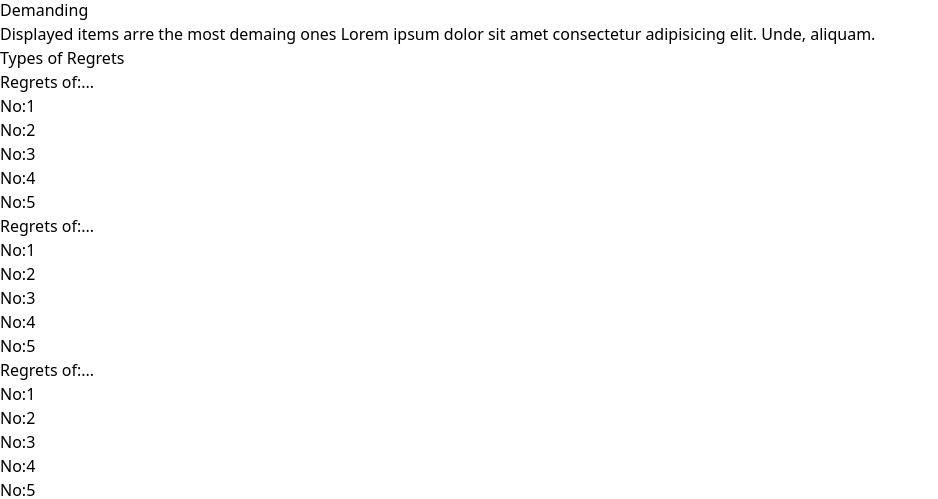
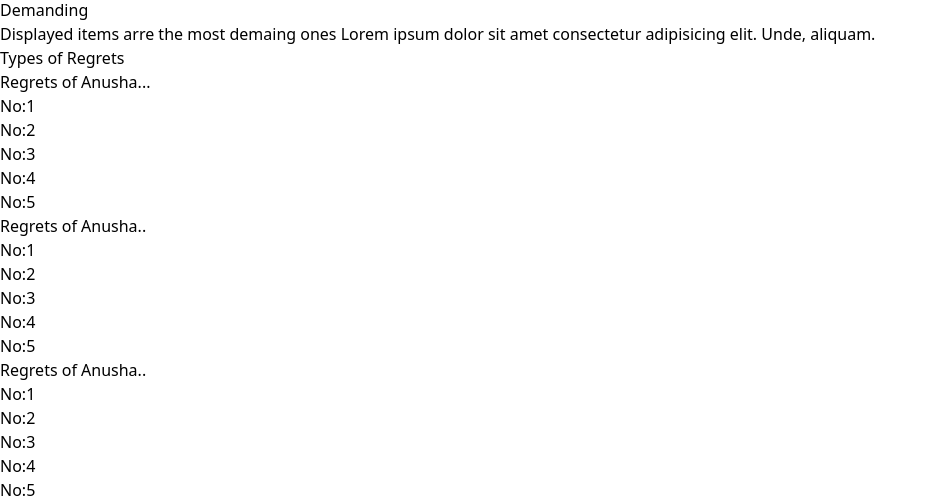
Before and after one commit to aryal05/React-Projects, a React (Vite) app in the folder New folder/vite/: page / in a window 1280 px wide. Shown: the part 2234-2733 px from the top of the page, without its empty margins (0-938 px from the left). Built offline with nearby package versions, Linux system fonts and the light colour scheme.

Commit message:
lasst commit

```diff
--- a/New folder/vite/src/components/footer/Footer.jsx
+++ b/New folder/vite/src/components/footer/Footer.jsx
@@ -1,52 +1,35 @@
 import React from 'react'
 
 const Footer = () => {
+  const regretsData = [
+    { id: 1, title: "Regrets of Anusha...", regrets: ["No:1", "No:2", "No:3", "No:4", "No:5"] },
+    { id: 2, title: "Regrets of Anusha..", regrets: ["No:1", "No:2", "No:3", "No:4", "No:5"] },
+    { id: 3, title: "Regrets of Anusha..", regrets: ["No:1", "No:2", "No:3", "No:4", "No:5"] }
+  ];
+
   return (
     <>
       <div className='bg-slate-600 w-full flex justify-center'>
         <div>
           <h1 className='font-extralight text-xl text-yellow-400 text-center'>Types of Regrets</h1>
-        <div class="flex justify-around space-x-12">
-
-    <div class="p-4">
-        <h1 class="text-xl font-bold">Regrets of:...</h1>
-        <ul class="mt-4">
-            <li><a href="#">No:1</a></li>
-            <li><a href="#">No:2</a></li>
-            <li><a href="#">No:3</a></li>
-            <li><a href="#">No:4</a></li>
-            <li><a href="#">No:5</a></li>
+          <div className="flex justify-around space-x-12">
+            {regretsData.map((regretSection) => (
+              <div key={regretSection.id} className="p-4">
+                <h1 className="text-xl font-bold">{regretSection.title}</h1>
+                <ul className="mt-4">
+                  {regretSection.regrets.map((regret, index) => (
+                    <li key={index}>
+                      <a href="#">{regret}</a>
+                    </li>
+                  ))}
                 </ul>
               </div>
-
-
-    <div class="p-4 ">
-        <h1 class="text-xl font-bold">Regrets of:...</h1>
-        <ul class="mt-4">
-            <li><a href="#">No:1</a></li>
-            <li><a href="#">No:2</a></li>
-            <li><a href="#">No:3</a></li>
-            <li><a href="#">No:4</a></li>
-            <li><a href="#">No:5</a></li>
-        </ul>
+            ))}
           </div>
-
-    <div class="p-4">
-        <h1 class="text-xl font-bold">Regrets of:...</h1>
-        <ul class="mt-4">
-            <li><a href="#">No:1</a></li>
-            <li><a href="#">No:2</a></li>
-            <li><a href="#">No:3</a></li>
-            <li><a href="#">No:4</a></li>
-            <li><a href="#">No:5</a></li>
-        </ul>
-    </div>
-</div>
-
         </div>
       </div>
     </>
-  )
+  );
 }
 
-export default Footer
+export default Footer;
```
Lines whose indentation alone changed are shown as unchanged.
